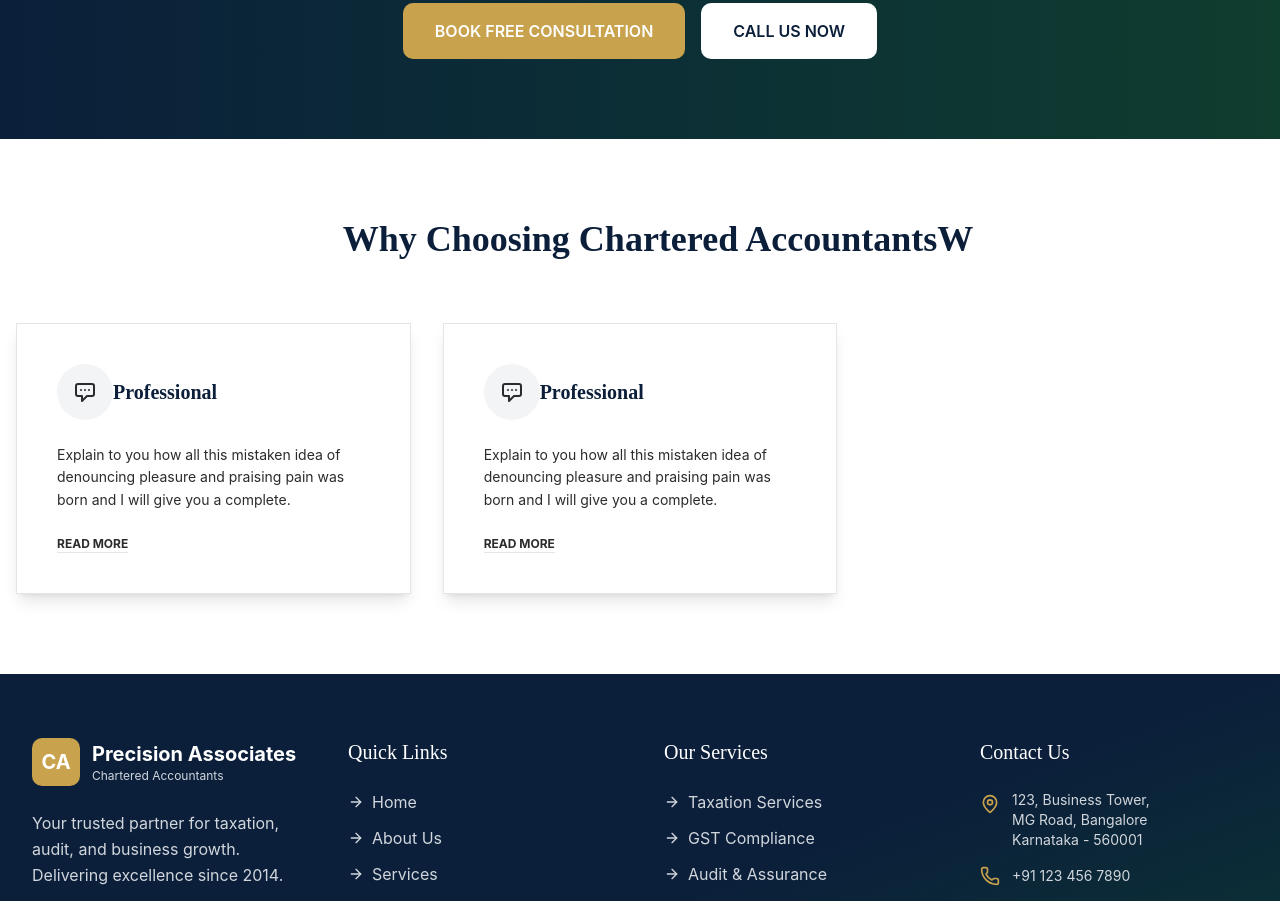
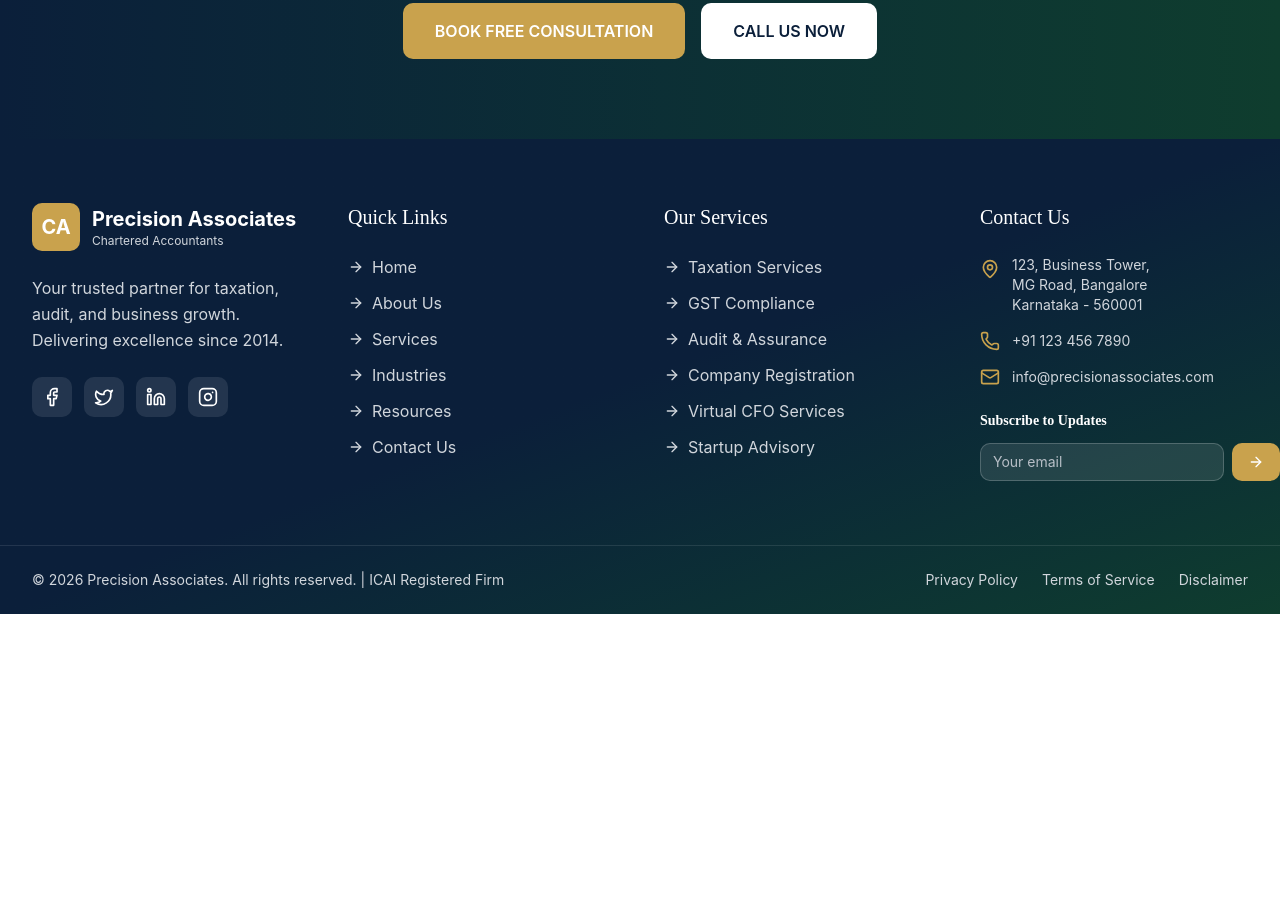
Before and after one commit to Rohansalal/CA, a React (Vite) app: page / in a window 1280 px wide. Shown: the part 3760-4661 px from the top of the page. After the commit the page ends 4374 px from the top, so only its background shows below. Built offline with nearby package versions, Linux system fonts and the light colour scheme.

Commit message:
first commit 2

```diff
--- a/src/App.tsx
+++ b/src/App.tsx
@@ -110,7 +110,7 @@ function AppContent() {
           <Route path="/services/tax-compliances" element={<TaxCompliances />} />
           <Route path="/services/government-registrations" element={<GovernmentRegistrations />} />
         </Routes>
-        <WhyChooseUs />
+
       </main>
       <Footer onNavigate={() => { }} />
     </div>
```
Also changed, not shown: 3 other files (tests, documents, lock files or other folders).
